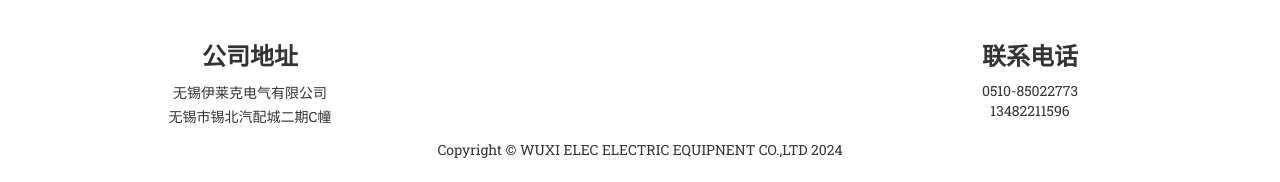
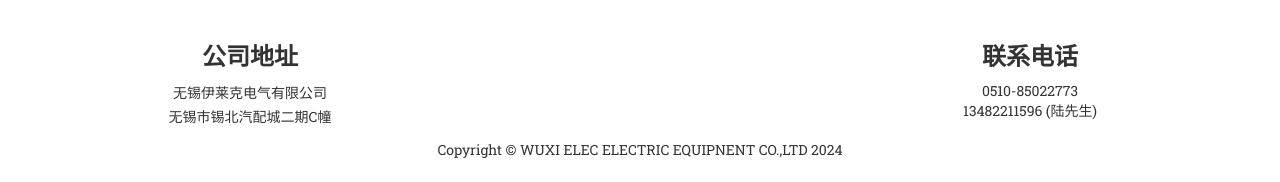
Before and after one commit to wxelec/wxelec.github.io, a Jekyll site: the page built from index.html, in a window 1280 px wide and 900 px high, scrolled down 5480 px. Shown: the part 715-897 px from the top of the window. Built offline with Jekyll 4.4.1, drawn with Linux system fonts in a browser that asks for light colours; some web fonts are replaced.

Commit message:
Update _config.yml

```diff
--- a/_config.yml
+++ b/_config.yml
@@ -20,7 +20,7 @@
 # phone
 phone:
   - line: 0510-85022773
-  - line: 13482211596
+  - line: 13482211596 (陆先生)
 # Postal address (add as many lines as necessary)
 address:
   - line: 无锡伊莱克电气有限公司
```
